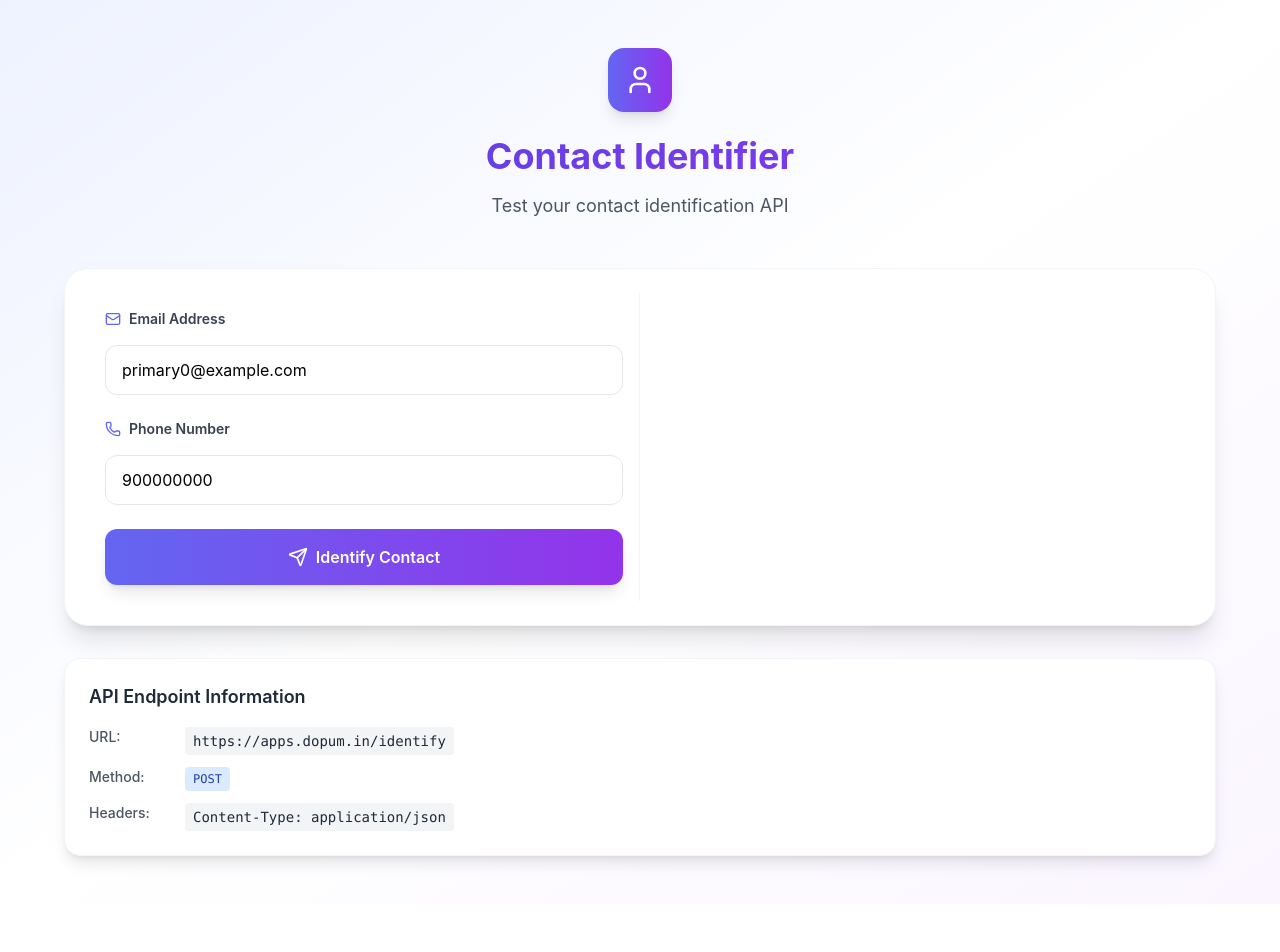
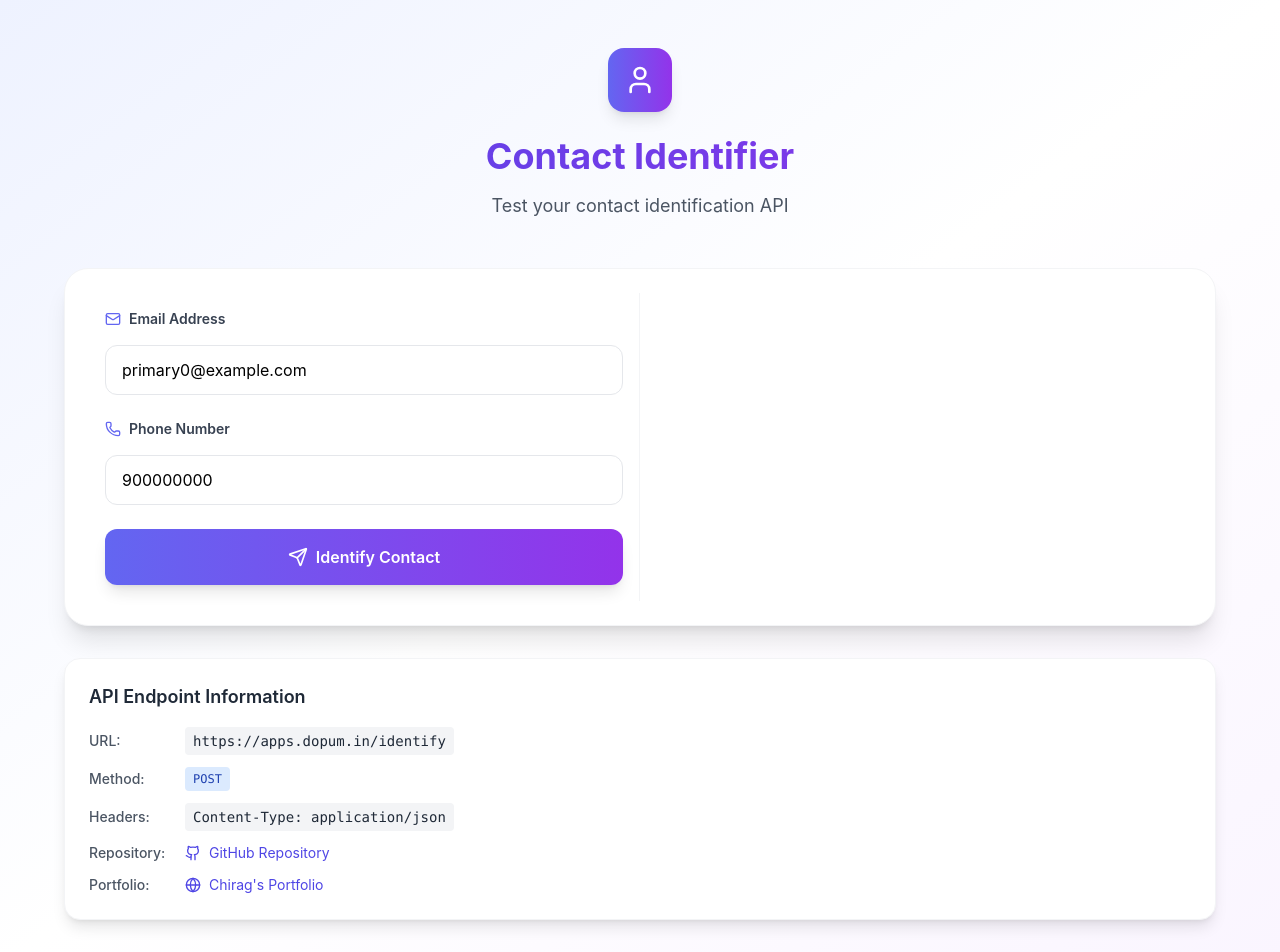
Before and after one commit to bohemiyan/BiteSpeed, a React (Create React App) app in the folder client/: page / in a window 1280 px wide. Shown: the top 952 px of the page. Before the commit the page ends 904 px from the top, so only its background shows below. Built offline with nearby package versions, Linux system fonts and the light colour scheme.

Commit message:
Update ContactIdentifier.jsx

```diff
--- a/client/src/ContactIdentifier.jsx
+++ b/client/src/ContactIdentifier.jsx
@@ -1,5 +1,5 @@
 import React, { useState } from 'react';
-import { Send, User, Phone, Mail, CheckCircle, XCircle, Loader } from 'lucide-react';
+import { Send, User, Phone, Mail, CheckCircle, XCircle, Loader, Github, Globe } from 'lucide-react';
 import axios from 'axios';
 
 const ContactIdentifier = () => {
@@ -10,7 +10,6 @@ const ContactIdentifier = () => {
     const [loading, setLoading] = useState(false);
     const [response, setResponse] = useState(null);
     const [error, setError] = useState(null);
-    // const url = 'http://localhost:3000/identify';
     const url = "https://apps.dopum.in/identify";
 
     const handleInputChange = (e) => {
@@ -73,7 +72,7 @@ const ContactIdentifier = () => {
                                         name="email"
                                         value={formData.email}
                                         onChange={handleInputChange}
-                                        className="w-full px-4 py-3 rounded-xl border border-gray-200 focus:border-indigo-500 focus:ring-2 focus:ring-indigo-100"
+                                        className="w-full px-4 py-3 rounded-xl border border-gray-200 focus:border-indigo-500 focus:ring-2 focus:ring-indigo-100 transition-all duration-200"
                                         placeholder="Enter email address"
                                         required
                                     />
@@ -89,7 +88,7 @@ const ContactIdentifier = () => {
                                         name="phoneNumber"
                                         value={formData.phoneNumber}
                                         onChange={handleInputChange}
-                                        className="w-full px-4 py-3 rounded-xl border border-gray-200 focus:border-indigo-500 focus:ring-2 focus:ring-indigo-100"
+                                        className="w-full px-4 py-3 rounded-xl border border-gray-200 focus:border-indigo-500 focus:ring-2 focus:ring-indigo-100 transition-all duration-200"
                                         placeholder="Enter phone number"
                                         required
                                     />
@@ -122,7 +121,7 @@ const ContactIdentifier = () => {
                                     <h3 className="text-lg font-semibold text-gray-800">API Response</h3>
                                     <button
                                         onClick={clearResults}
-                                        className="text-gray-500 hover:text-gray-700 text-sm font-medium"
+                                        className="text-gray-500 hover:text-gray-700 text-sm font-medium transition-colors duration-200"
                                     >
                                         Clear
                                     </button>
@@ -184,7 +183,7 @@ const ContactIdentifier = () => {
 
                                         {/* Raw JSON */}
                                         <details className="mt-6">
-                                            <summary className="cursor-pointer text-green-700 font-semibold text-sm">
+                                            <summary className="cursor-pointer text-green-700 font-semibold text-sm hover:text-green-800 transition-colors duration-200">
                                                 View Raw Response
                                             </summary>
                                             <pre className="mt-2 bg-green-100 p-3 rounded-lg text-xs text-green-800 overflow-x-auto">
@@ -194,8 +193,6 @@ const ContactIdentifier = () => {
                                     </div>
                                 )}
 
-
-
                                 {error && (
                                     <div className="bg-red-50 border border-red-200 rounded-xl p-6">
                                         <div className="flex items-center mb-3">
@@ -204,7 +201,7 @@ const ContactIdentifier = () => {
                                         </div>
                                         <p className="text-red-700 text-sm mb-3">{error}</p>
                                         <details>
-                                            <summary className="cursor-pointer text-red-700 font-medium text-sm">
+                                            <summary className="cursor-pointer text-red-700 font-medium text-sm hover:text-red-800 transition-colors duration-200">
                                                 Request Details
                                             </summary>
                                             <div className="mt-2 bg-red-100 p-3 rounded-lg text-xs text-red-800">
@@ -226,21 +223,45 @@ const ContactIdentifier = () => {
                 <div className="mt-8 bg-white rounded-2xl shadow-lg border border-gray-100 p-6">
                     <h3 className="text-lg font-semibold text-gray-800 mb-4">API Endpoint Information</h3>
                     <div className="space-y-3 text-sm">
-                        <div className="flex">
+                        <div className="flex items-center">
                             <span className="font-medium text-gray-600 w-24">URL:</span>
                             <code className="bg-gray-100 px-2 py-1 rounded text-gray-800">
                                 {url}
                             </code>
                         </div>
-                        <div className="flex">
+                        <div className="flex items-center">
                             <span className="font-medium text-gray-600 w-24">Method:</span>
                             <span className="bg-blue-100 text-blue-800 px-2 py-1 rounded font-mono text-xs">POST</span>
                         </div>
-                        <div className="flex">
+                        <div className="flex items-center">
                             <span className="font-medium text-gray-600 w-24">Headers:</span>
                             <code className="bg-gray-100 px-2 py-1 rounded text-gray-800">
                                 Content-Type: application/json
                             </code>
+                        </div>
+                        <div className="flex items-center">
+                            <span className="font-medium text-gray-600 w-24">Repository:</span>
+                            <a
+                                href="https://github.com/bohemiyan/BiteSpeed"
+                                target="_blank"
+                                rel="noopener noreferrer"
+                                className="flex items-center text-indigo-600 hover:text-indigo-800 transition-colors duration-200"
+                            >
+                                <Github className="w-4 h-4 mr-2" />
+                                GitHub Repository
+                            </a>
+                        </div>
+                        <div className="flex items-center">
+                            <span className="font-medium text-gray-600 w-24">Portfolio:</span>
+                            <a
+                                href="https://www.dopum.in"
+                                target="_blank"
+                                rel="noopener noreferrer"
+                                className="flex items-center text-indigo-600 hover:text-indigo-800 transition-colors duration-200"
+                            >
+                                <Globe className="w-4 h-4 mr-2" />
+                                Chirag's Portfolio
+                            </a>
                         </div>
                     </div>
                 </div>
```
